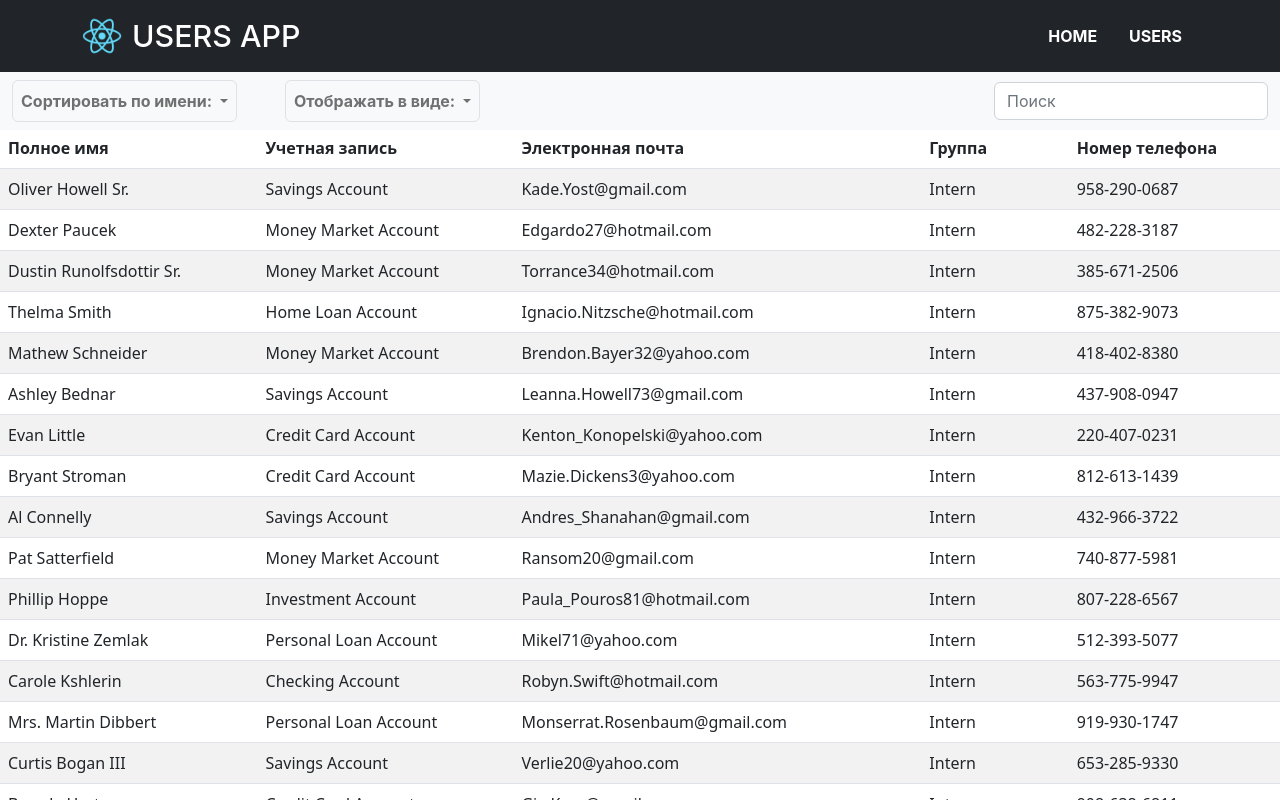
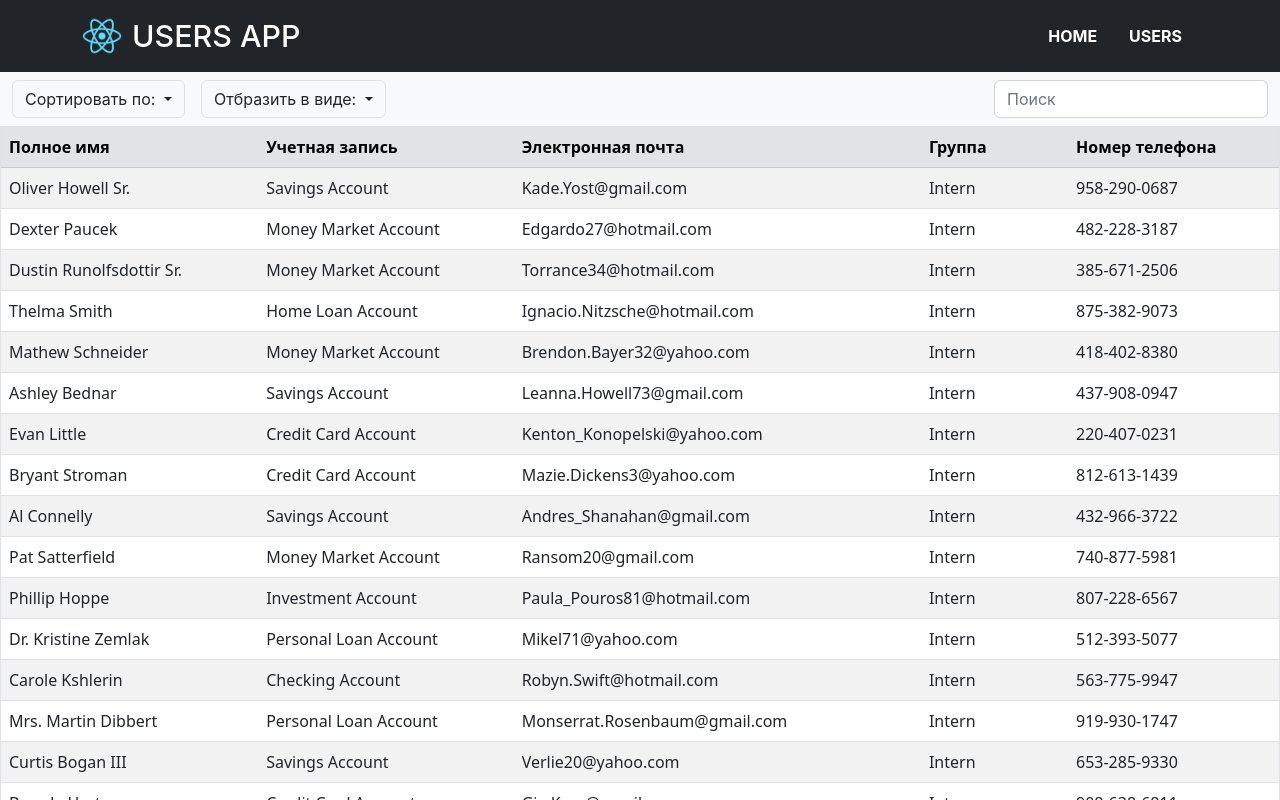
Before and after one commit to cvine21/JavaScript_Test_Task_Kaspersky_Rakhimov_Raphael, a React (Create React App) app: page /users in a window 1280 px wide. Shown: the top 800 px of the page. Built offline with nearby package versions, Linux system fonts and the light colour scheme; data requests are answered from the project's data file.

Commit message:
feat: some layout added

```diff
--- a/src/components/SortPanel/SortPanel.js
+++ b/src/components/Options/Options.js
@@ -1,16 +1,15 @@
-function SortPanel() {
+function Options() {
 	return (
-		<ul className="navbar-nav me-auto mb-2 mb-lg-0">
-			<li className="nav-item dropdown border rounded">
-				<a
-					className="nav-link dropdown-toggle"
-					href="#"
-					role="button"
+		<ul className="navbar-nav me-auto mb-2 mb-lg-0 me-3">
+			<div className="dropdown">
+				<button
+					className="btn btn-outline-dark dropdown-toggle border"
+					type="button"
 					data-bs-toggle="dropdown"
 					aria-expanded="false"
 				>
-					{"Cортировать по имени: "}
-				</a>
+					{"Сортировать по: "}
+				</button>
 				<ul className="dropdown-menu">
 					<li>
 						<a className="dropdown-item" href="#">
@@ -25,17 +24,16 @@ function SortPanel() {
 						</a>
 					</li>
 				</ul>
-			</li>
-			<li className="nav-item dropdown border rounded mx-5">
-				<a
-					className="nav-link dropdown-toggle"
-					href="#"
-					role="button"
+			</div>
+			<div className="dropdown ms-3">
+				<button
+					className="btn btn-outline-dark dropdown-toggle border"
+					type="button"
 					data-bs-toggle="dropdown"
 					aria-expanded="false"
 				>
-					{"Отображать в виде: "}
-				</a>
+					{"Отбразить в виде: "}
+				</button>
 				<ul className="dropdown-menu">
 					<li>
 						<a className="dropdown-item" href="#">
@@ -44,7 +42,7 @@ function SortPanel() {
 					</li>
 					<li>
 						<a className="dropdown-item" href="#">
-							списка
+							карточек
 						</a>
 					</li>
 					<li>
@@ -53,9 +51,9 @@ function SortPanel() {
 						</a>
 					</li>
 				</ul>
-			</li>
+			</div>
 		</ul>
 	);
 }
 
-export default SortPanel;
+export default Options;
--- a/src/components/ToolBar.js
+++ b/src/components/ToolBar.js
@@ -1,5 +1,5 @@
 import SearchField from "./SearchField";
-import SortPanel from "./SortPanel/SortPanel";
+import Options from "./Options/Options";
 
 function ToolBar({ onUpdateSearch }) {
 	return (
@@ -9,7 +9,7 @@ function ToolBar({ onUpdateSearch }) {
 					className="collapse navbar-collapse"
 					id="navbarSupportedContent"
 				>
-					<SortPanel />
+					<Options />
 					<SearchField onUpdateSearch={onUpdateSearch} />
 				</div>
 			</div>
--- a/src/components/UserTable/UserTable.js
+++ b/src/components/UserTable/UserTable.js
@@ -2,10 +2,10 @@ import "./UserTable.scss";
 
 function UserTable({ users }) {
 	return (
-		<div className="table-responsive">
+		<div className="table-responsive border tableFixHead">
 			<table className="table table-striped table-hover">
 				<caption>Список пользователей</caption>
-				<thead className="thead-dark">
+				<thead className="table-secondary">
 					<tr>
 						<th scope="col">Полное имя</th>
 						<th scope="col">Учетная запись</th>
--- a/src/components/UserTable/UserTable.scss
+++ b/src/components/UserTable/UserTable.scss
@@ -1 +1,10 @@
-@import "../../index.scss";
+.tableFixHead {
+	overflow: auto;
+	height: 100vh;
+}
+
+th {
+	position: sticky;
+	top: 0;
+	z-index: 1;
+}
--- a/src/index.scss
+++ b/src/index.scss
@@ -1,203 +1,3 @@
-// body {
-// 	margin: 0;
-// 	-webkit-font-smoothing: antialiased;
-// 	-moz-osx-font-smoothing: grayscale;
-// 	background-color: #e7f6ff;
-// }
-
-// * {
-// 	font-family: "Inter", system-ui;
-// }
-
-// .wrapper {
-// 	background: #ffffff;
-// 	box-shadow: 0px 10px 20px rgba(0, 0, 0, 0.04);
-// 	border-radius: 20px;
-// 	max-width: 1080px;
-// 	margin: 50px auto;
-// }
-
-// header {
-// 	border-bottom: 1px solid #eaeaea;
-// 	img {
-// 		margin-right: 15px;
-// 	}
-
-// 	h3,
-// 	p {
-// 		margin: 0;
-// 	}
-// }
-
-// .content {
-// 	h1 {
-// 		margin: 0;
-// 	}
-// }
-
-// .cartEmpty {
-// 	text-align: center;
-
-// 	p {
-// 		width: 280px;
-// 		line-height: 24px;
-// 	}
-
-// 	.greenButton {
-// 		width: 245px;
-// 		margin-top: 20px;
-
-// 		&:hover {
-// 			img {
-// 				transform: rotate(180deg) translateX(3px);
-// 			}
-// 		}
-
-// 		img {
-// 			position: relative;
-// 			top: 1px;
-// 			transform: rotate(180deg);
-// 			margin-right: 15px;
-// 			transition: transform 0.15s ease-in-out;
-// 		}
-// 	}
-// }
-
-// .search-block {
-// 	border: 1px solid #f3f3f3;
-// 	border-radius: 10px;
-// 	padding: 0 15px;
-// 	position: relative;
-
-// 	.clear {
-// 		position: absolute;
-// 		right: 0;
-// 		width: 18px;
-// 		height: 18px;
-// 		top: 14px;
-// 		right: 15px;
-// 	}
-
-// 	input {
-// 		border: 0;
-// 		padding: 13px;
-// 		font-size: 16px;
-// 		width: 200px;
-// 	}
-// }
-
-// .cartTotalBlock {
-// 	ul {
-// 		display: block;
-// 		margin-bottom: 40px !important;
-
-// 		li {
-// 			display: flex;
-// 			align-items: flex-end;
-// 			margin-bottom: 20px;
-
-// 			div {
-// 				flex: 1;
-// 				height: 1px;
-// 				border-bottom: 1px dashed #dfdfdf;
-// 				position: relative;
-// 				top: -4px;
-// 				margin: 0 7px;
-// 			}
-// 		}
-// 	}
-
-// 	.greenButton {
-// 		position: relative;
-
-// 		&:disabled {
-// 			animation: button-loading 0.8s ease-in-out infinite;
-// 		}
-
-// 		&:hover {
-// 			img {
-// 				transform: translateX(5px);
-// 			}
-// 		}
-
-// 		img {
-// 			position: absolute;
-// 			right: 30px;
-// 			top: 20px;
-// 			transition: transform 0.15s ease-in-out;
-// 		}
-// 	}
-// }
-
-// .greenButton {
-// 	width: 100%;
-// 	height: 55px;
-// 	background: #9dd558;
-// 	border-radius: 18px;
-// 	border: 0;
-// 	color: #fff;
-// 	font-size: 16px;
-// 	font-weight: 500;
-// 	cursor: pointer;
-// 	transition: background 0.1s ease-in-out;
-
-// 	&:disabled {
-// 		background-color: #bebebe !important;
-// 		cursor: default;
-// 	}
-
-// 	&:hover {
-// 		background: lighten(#9dd558, 5%);
-// 	}
-
-// 	&:active {
-// 		background: darken(#9dd558, 5%);
-// 	}
-// }
-
-// .cartItem {
-// 	border: 1px solid #f3f3f3;
-// 	border-radius: 20px;
-// 	overflow: hidden;
-// 	padding: 20px;
-
-// 	.cartItemImg {
-// 		height: 70px;
-// 		width: 70px;
-// 		background-size: contain;
-// 		background-position: 0 -3px;
-// 		background-repeat: no-repeat;
-// 		margin-right: 20px;
-// 	}
-
-// 	p {
-// 		font-size: 16px;
-// 		margin: 0;
-// 	}
-
-// 	b {
-// 		font-size: 14px;
-// 	}
-
-// 	.removeBtn {
-// 		opacity: 0.5;
-// 		cursor: pointer;
-// 		transition: opacity 0.15s ease-in-out;
-
-// 		&:hover {
-// 			opacity: 1;
-// 		}
-// 	}
-// }
-
-// @keyframes button-loading {
-// 	0% {
-// 		opacity: 1;
-// 	}
-// 	50% {
-// 		opacity: 0.7;
-// 	}
-// 	100% {
-// 		opacity: 1;
-// 	}
-// }
+body {
+	overflow: hidden;
+}
--- a/src/pages/Users/Users.scss
+++ b/src/pages/Users/Users.scss
@@ -8,7 +8,7 @@
 }
 
 .content {
-	padding-top: 56px;
+	padding-top: 54px;
 }
 
 .cards {
```
